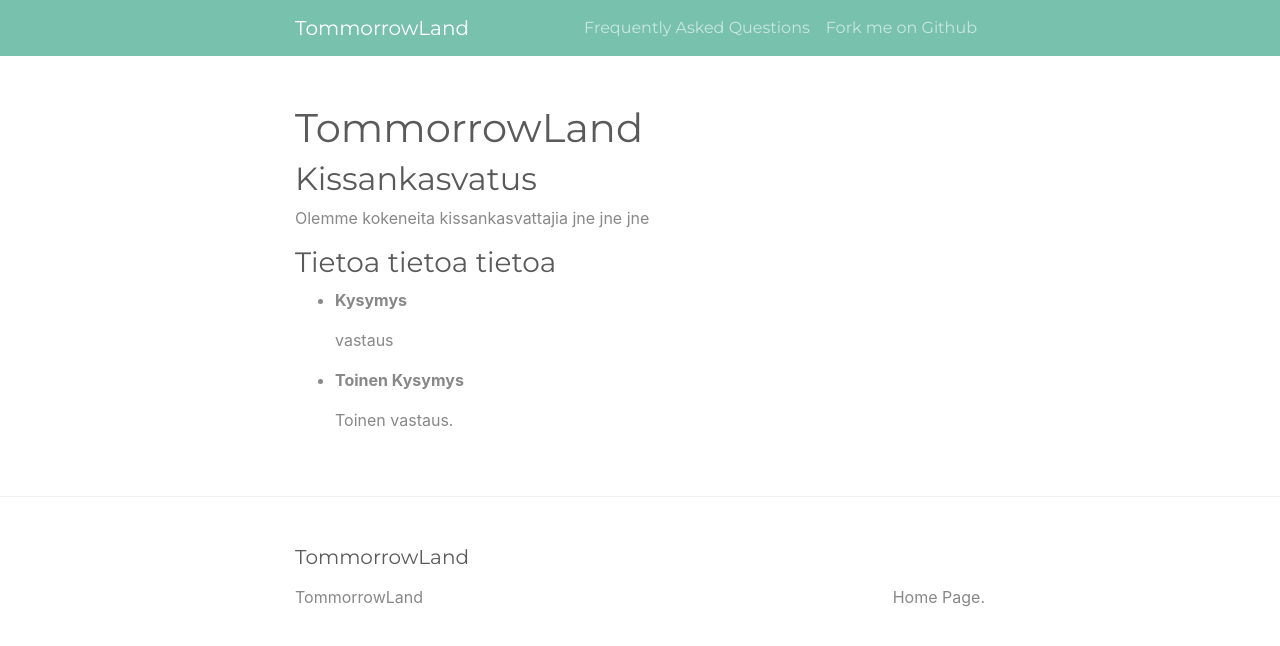
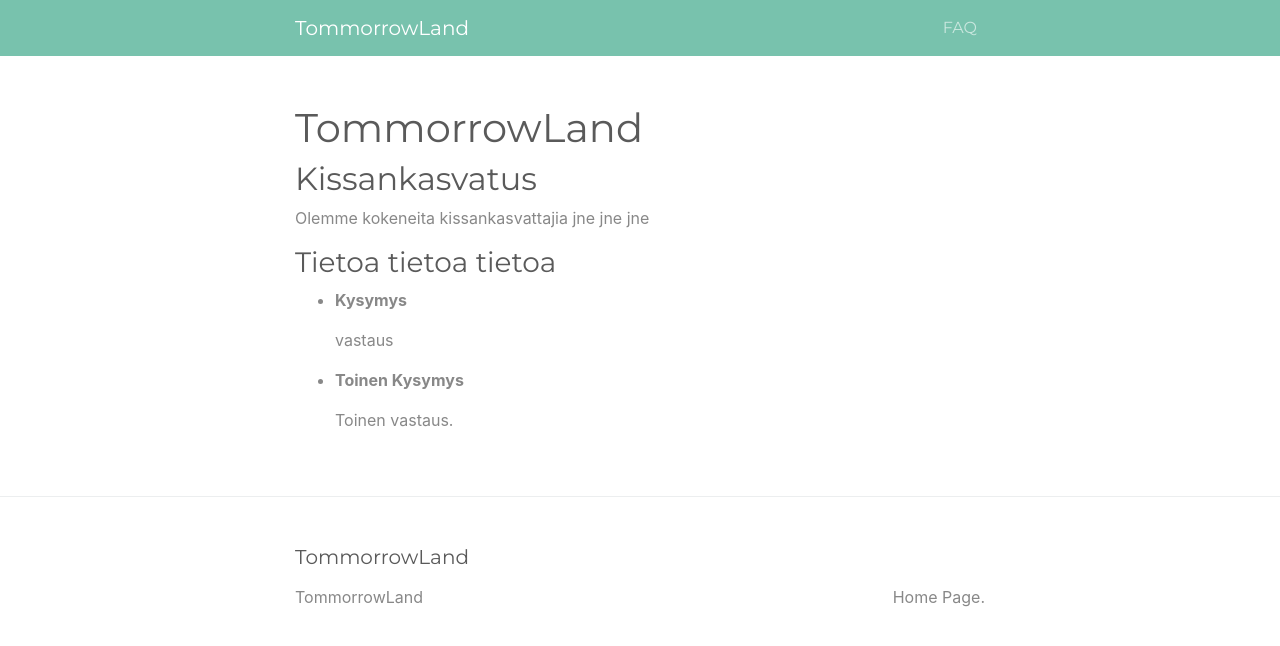
Before and after one commit to 47012/tmrwlnd, a Jekyll site: the page built from index.md, in a window 1280 px wide. Shown: the top 646 px of the page. Built offline with Jekyll 4.4.1, drawn with Linux system fonts in a browser that asks for light colours.

Commit message:
tried to make it prettier

```diff
--- a/_includes/header.html
+++ b/_includes/header.html
@@ -17,9 +17,6 @@
           </li>
           {%- endif -%}
         {% endfor -%}
-        <li class="nav-item">
-          <a class="nav-link" href="{{ site.github.repository_url }}">Fork me on Github</a>
-        </li>
       </ul>
     </div>
   </div>
--- a/faq.md
+++ b/faq.md
@@ -1,8 +1,8 @@
 ---
 layout: page
-title: Frequently Asked Questions
+title: FAQ
 ---
-
+## Frequently Asked Questions
 ### kysymys 1
     vastaus
 ### kysymys 2
```
